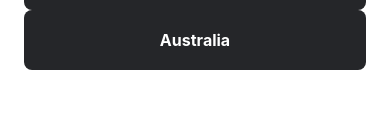
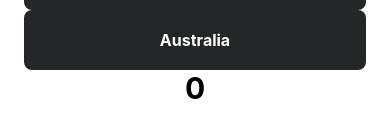
Before and after one commit to KaareI/IOS_CountryGuesser, a React Native app: screen / in a window 390 px wide. Shown: the part 491-628 px from the top of the page. Built offline with nearby package versions, Linux system fonts and the light colour scheme.

Commit message:
Prototype v2

```diff
--- a/src/screens/Home/index.js
+++ b/src/screens/Home/index.js
@@ -15,7 +15,7 @@ const Home = ()  => {
         <Button title="Brazil" />
         <Button title="Russia" />
         <Button title="Australia" />
-
+        <Text style={styles.footer}>0</Text>
         </View>
     )
 }
--- a/src/screens/Home/styles.js
+++ b/src/screens/Home/styles.js
@@ -20,15 +20,10 @@ export const styles = StyleSheet.create({
         fontWeight: "bold",
         textAlign: "center"
     },
-    innerTitle: {
-        color: '#FCA34D',
-        textDecorationLine: 'underline'
-    },
-    footerText: {
-        color: '#4F63AC',
-        textAlign: "center",
-        fontSize: 16,
+    footer: {
+        fontSize: 30,
         fontWeight: "bold",
-        marginTop: 30
     }
+
+
 })
```
